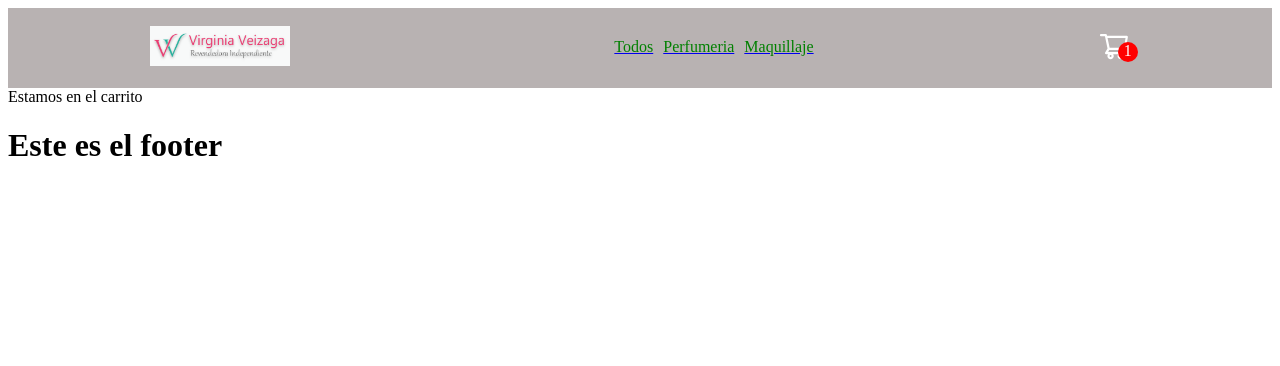
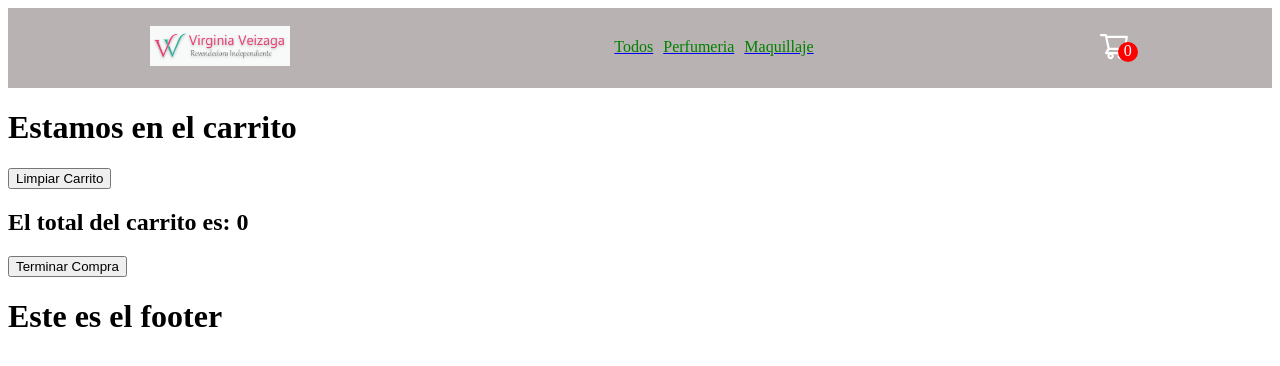
Before and after one commit to Hernan864/ecommerce-react, a React (Vite) app: page /cart in a window 1280 px wide. Shown: the top 366 px of the page. Built offline with nearby package versions, Linux system fonts and the light colour scheme.

Commit message:
Utilizando useContext

```diff
--- a/src/App.jsx
+++ b/src/App.jsx
@@ -1,11 +1,14 @@
 import {BrowserRouter} from "react-router-dom"
 import AppRouter from "./router/AppRouter"
+import CartContextComponet from "./context/CartContext"
 
 function App() {
 
   return (
    <BrowserRouter>
-    <AppRouter/>
+     <CartContextComponet>
+      <AppRouter/>
+    </CartContextComponet>
    </BrowserRouter>
   )
 }
--- a/src/components/common/cartWidget/CartWidget.jsx
+++ b/src/components/common/cartWidget/CartWidget.jsx
@@ -1,12 +1,16 @@
 import { AiOutlineShoppingCart } from 'react-icons/ai';
 import { Link } from 'react-router-dom';
 import "./CartWidget.css"
+import { useContext } from 'react';
+import { CartContext } from '../../../context/CartContext';
 const CartWidget = () => {
+    const {getTotalCantidad} = useContext(CartContext)
+    let total=getTotalCantidad();
     return (
         <div className='cart-container'>
             <Link to="/cart">
                 <AiOutlineShoppingCart color={"white"} size={"2rem"} />
-                <div className='contador'>1</div>
+                <div className='contador'>{total}</div>
             </Link>
         </div>
     )
--- a/src/components/common/counter/CounterContainer.jsx
+++ b/src/components/common/counter/CounterContainer.jsx
@@ -1,8 +1,8 @@
 import { useState } from "react"
 import Counter from "./Counter"
 
-const CounterContainer = ({stock, agregarAlCarrito}) => {
-  const [counter, setCounter] = useState(1);
+const CounterContainer = ({stock, agregarAlCarrito,cantidadEnCarrito=1}) => {
+  const [counter, setCounter] = useState(cantidadEnCarrito);
   return (
     <div>
       <Counter counter={counter} setCounter={setCounter} stock={stock} agregarAlCarrito={agregarAlCarrito} />
--- a/src/components/pages/cart/CartContainer.jsx
+++ b/src/components/pages/cart/CartContainer.jsx
@@ -1,7 +1,26 @@
+import { useContext } from "react"
+import { CartContext } from "../../../context/CartContext";
 
 const CartContainer = () => {
+  const {cart,clearCart,deleteById,getTotalPrice} = useContext(CartContext);
+  let total=getTotalPrice();
   return (
-    <div>Estamos en el carrito</div>
+    <div>
+      <h1>Estamos en el carrito</h1>
+      {
+        cart.map((elemento)=>{ return <div key={elemento.id}>
+            <h3>{elemento.title}</h3>
+            <h3>{elemento.price} </h3>
+            <h3>cantidad: {elemento.cantidad} </h3>
+
+            <button onClick={()=>deleteById(elemento.id)}>Eliminar</button>
+          </div>
+})
+      }
+      <button onClick={clearCart}>Limpiar Carrito</button>
+      <h2>El total del carrito es: {total}</h2>
+      <button>Terminar Compra</button>
+    </div>
   )
 }
 
--- a/src/components/pages/itemDetail/ItemDetail.jsx
+++ b/src/components/pages/itemDetail/ItemDetail.jsx
@@ -1,12 +1,12 @@
 import CounterContainer from "../../common/counter/CounterContainer"
 
-const ItemDetail = ({product, agregarAlCarrito}) => {
+const ItemDetail = ({product, agregarAlCarrito, cantidadEnCarrito}) => {
   return (
     <div>
       <img src={`${product.img}`} width= "300px" alt={`${product.title}`} />
       <h1>{product.title}</h1>
       <h2>${ product.price}</h2>
-      <CounterContainer stock={product.stock} agregarAlCarrito={agregarAlCarrito}/>
+      <CounterContainer cantidadEnCarrito={cantidadEnCarrito} stock={product.stock} agregarAlCarrito={agregarAlCarrito}/>
 
     </div>
   )
--- a/src/components/pages/itemDetail/ItemDetailContainer.jsx
+++ b/src/components/pages/itemDetail/ItemDetailContainer.jsx
@@ -1,16 +1,21 @@
-import { useState, useEffect } from "react";
+import { useState, useEffect, useContext } from "react";
 import ItemDetail from "./ItemDetail"
 import { Grid } from "@mui/material";
 import { products } from "../../../productsMock";
 import { useParams } from "react-router-dom";
+import { CartContext } from "../../../context/CartContext";
 
 const ItemDetailContainer = () => {
   const [product, setProduct] = useState([]);
+
   let {id}=useParams();
 
+  const {addToCart,getCantidadPorId} = useContext(CartContext)
+
+  let cantidadEnCarrito=getCantidadPorId(id);
 
   useEffect( ()=>{
-    let promesa = new Promise ((resolve, reject)=>{
+    let promesa = new Promise ((resolve)=>{
       let productSelected=products.find((product)=> product.id=== +id)
       resolve(productSelected)
     });
@@ -22,14 +27,14 @@ const ItemDetailContainer = () => {
       ...product,
        cantidad:cantidad
       }
-    console.log(data);
+    addToCart(data);
   }
 
   return (
     <div>
       <Grid container >
         <Grid    item xs={6} md={3} lg={2}>
-        < ItemDetail product={product} agregarAlCarrito={agregarCarrito} />
+        < ItemDetail product={product} agregarAlCarrito={agregarCarrito} cantidadEnCarrito={cantidadEnCarrito}/>
         </Grid>
 
       </Grid>
--- /dev/null
+++ b/src/context/CartContext.jsx
@@ -0,0 +1,72 @@
+import { createContext, useState } from "react"
+
+export const CartContext= createContext();
+
+const CartContextComponet = ({children}) => {
+  const [cart, setCart] = useState([]);
+
+  const addToCart=(product)=>{
+    let existe = cart.some((elemento)=>elemento.id === product.id);
+    if (existe){
+      let newArr = cart.map(elemento=>{
+        if (product.id === elemento.id)
+        {
+          return{...elemento, cantidad: product.cantidad}
+        }else{
+          return elemento
+        }
+      })
+      setCart(newArr)
+    }else{
+      setCart([...cart, product])
+    }
+
+  }
+
+  const clearCart=()=>{
+    setCart([]);
+  }
+
+  const deleteById=(id)=>{
+    let newArr=cart.filter(elemento=>elemento.id !==id);
+    setCart(newArr)
+  }
+
+  const getTotalCantidad=()=>{
+    let total = cart.reduce((acc, elemento)=>{
+      return acc + elemento.cantidad;
+    },0)
+    return total
+  }
+  const getTotalPrice=()=>{
+    let total=cart.reduce((acc, elemento)=>{
+      return acc + (elemento.price * elemento.cantidad)
+    },0)
+    return total
+  }
+
+  const getCantidadPorId = (id)=>{
+    let producto=cart.find((elemento)=>elemento.id === +id)
+    // return producto? producto.cantidad : producto
+    return producto?.cantidad
+  }
+
+  let data={
+    cart,
+    addToCart,
+    clearCart,
+    deleteById,
+    getTotalCantidad,
+    getTotalPrice,
+    getCantidadPorId
+  }
+
+  return (
+    <CartContext.Provider value={data}>
+      {children}
+    </CartContext.Provider>
+
+  )
+}
+
+export default CartContextComponet
```
